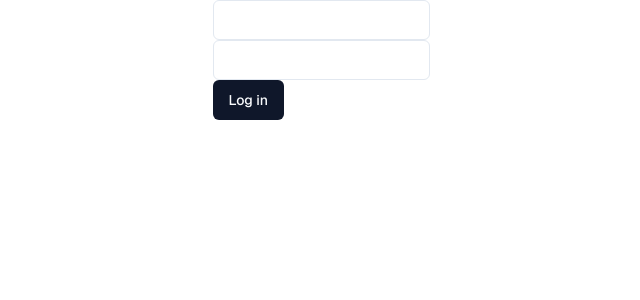
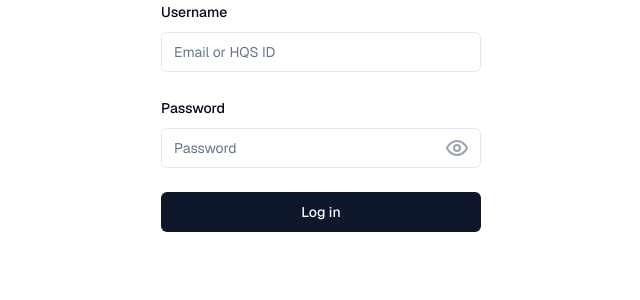
Before and after one commit to ericli18/hqs-app, a Next.js app: page /login in a window 1280 px wide. Shown: the top 300 px of the page, without its empty margins (319-959 px from the left). Built offline with nearby package versions, Linux system fonts and the light colour scheme.

Commit message:
Create form for logging in

```diff
--- a/app/login/page.tsx
+++ b/app/login/page.tsx
@@ -5,6 +5,18 @@ import { z } from "zod"
 import { zodResolver } from "@hookform/resolvers/zod"
 import { Input } from "@/components/ui/input"
 import { Button } from "@/components/ui/button"
+import { useRouter } from 'next/navigation'
+import { createClient } from "@/utils/supabase/client"
+import { useState } from "react"
+import { EyeOff, Eye } from "lucide-react"
+import {
+    Form,
+    FormControl,
+    FormField,
+    FormItem,
+    FormLabel,
+    FormMessage,
+} from "@/components/ui/form";
 
 
 const formSchema = z.object({
@@ -18,6 +30,13 @@ const Page = ({
 }: {
     searchParams: { message: string };
 }) => {
+    const [showPassword, setShowPassword] = useState(false);
+
+    const togglePasswordVisibility = () => {
+        setShowPassword((prevShowPassword) => !prevShowPassword);
+    };
+    const router = useRouter()
+
     const form = useForm<z.infer<typeof formSchema>>({
         resolver: zodResolver(formSchema),
         defaultValues: {
@@ -26,20 +45,82 @@ const Page = ({
         }
     })
 
-    function onSubmit(values: z.infer<typeof formSchema>) {
-        console.log(values);
+    async function onSubmit(values: z.infer<typeof formSchema>) {
+        const supabase = createClient();
+
+        const { error } = await supabase.auth.signInWithPassword({
+            email: values.username,
+            password: values.password,
+        });
+
+        if (error) {
+            return router.push("/login?message=Could not authenticate user");
+        }
+
+        return router.push("/")
+
+
     }
 
     return (
-        <form onSubmit={form.handleSubmit(onSubmit)}>
-            <Input {...form.register("username")} />
-            <Input {...form.register("password")} />
-            <p>{form.formState.errors.username?.message}</p>
-            <Button>
-                Log in
-            </Button>
-        </form>
-    )
+        <Form {...form}>
+            <form onSubmit={form.handleSubmit(onSubmit)} className="min-w-[20rem]">
+                <FormField
+                    control={form.control}
+                    name='username'
+                    render={({ field }) => (
+                        <FormItem>
+                            <FormLabel>Username</FormLabel>
+                            <FormControl>
+                                <Input placeholder='Email or HQS ID' {...field} />
+                            </FormControl>
+                            <FormMessage />
+                        </FormItem>
+                    )}
+                />
+                <FormField
+                    control={form.control}
+                    name='password'
+                    render={({ field }) => (
+                        <FormItem className="mt-6">
+                            <FormLabel>Password</FormLabel>
+                            <FormControl>
+                                <div className='relative'>
+                                    <Input
+                                        type={showPassword ? "text" : "password"}
+                                        placeholder='Password'
+                                        {...field}
+                                    />
+                                    <div className='absolute inset-y-0 right-0 pr-3 flex items-center text-gray-400 cursor-pointer'>
+                                        {showPassword ? (
+                                            <EyeOff
+                                                className='h-6 w-6'
+                                                onClick={togglePasswordVisibility}
+                                            />
+                                        ) : (
+                                            <Eye
+                                                className='h-6 w-6'
+                                                onClick={togglePasswordVisibility}
+                                            />
+                                        )}
+                                    </div>
+                                </div>
+                            </FormControl>
+                            <FormMessage />
+                        </FormItem>
+                    )}
+                />
+                <Button type='submit' className='w-full mt-6'>
+                    Log in
+                </Button>
+                {searchParams?.message && (
+                    <p className="text-sm font-medium text-destructive">
+                        {searchParams.message}
+                    </p>
+                )}
+            </form>
+        </Form>
+    );
 }
 
 export default Page;
--- a/app/page.tsx
+++ b/app/page.tsx
@@ -1,10 +1,14 @@
 
 import { db } from "@/drizzle/db";
 import { auth, users } from "@/drizzle/schema";
+import { createClient } from "@/utils/supabase/server";
 
 export default async function Index() {
   const employees = await db.select().from(users);
   console.log(employees)
+  const supabase = createClient();
+  const user  = await supabase.auth.getUser()
+  console.log(user)
   return (
     <h1>Log in</h1>
   );
--- /dev/null
+++ b/components/ui/form.tsx
@@ -0,0 +1,176 @@
+import * as React from "react"
+import * as LabelPrimitive from "@radix-ui/react-label"
+import { Slot } from "@radix-ui/react-slot"
+import {
+  Controller,
+  ControllerProps,
+  FieldPath,
+  FieldValues,
+  FormProvider,
+  useFormContext,
+} from "react-hook-form"
+
+import { cn } from "@/lib/utils"
+import { Label } from "@/components/ui/label"
+
+const Form = FormProvider
+
+type FormFieldContextValue<
+  TFieldValues extends FieldValues = FieldValues,
+  TName extends FieldPath<TFieldValues> = FieldPath<TFieldValues>
+> = {
+  name: TName
+}
+
+const FormFieldContext = React.createContext<FormFieldContextValue>(
+  {} as FormFieldContextValue
+)
+
+const FormField = <
+  TFieldValues extends FieldValues = FieldValues,
+  TName extends FieldPath<TFieldValues> = FieldPath<TFieldValues>
+>({
+  ...props
+}: ControllerProps<TFieldValues, TName>) => {
+  return (
+    <FormFieldContext.Provider value={{ name: props.name }}>
+      <Controller {...props} />
+    </FormFieldContext.Provider>
+  )
+}
+
+const useFormField = () => {
+  const fieldContext = React.useContext(FormFieldContext)
+  const itemContext = React.useContext(FormItemContext)
+  const { getFieldState, formState } = useFormContext()
+
+  const fieldState = getFieldState(fieldContext.name, formState)
+
+  if (!fieldContext) {
+    throw new Error("useFormField should be used within <FormField>")
+  }
+
+  const { id } = itemContext
+
+  return {
+    id,
+    name: fieldContext.name,
+    formItemId: `${id}-form-item`,
+    formDescriptionId: `${id}-form-item-description`,
+    formMessageId: `${id}-form-item-message`,
+    ...fieldState,
+  }
+}
+
+type FormItemContextValue = {
+  id: string
+}
+
+const FormItemContext = React.createContext<FormItemContextValue>(
+  {} as FormItemContextValue
+)
+
+const FormItem = React.forwardRef<
+  HTMLDivElement,
+  React.HTMLAttributes<HTMLDivElement>
+>(({ className, ...props }, ref) => {
+  const id = React.useId()
+
+  return (
+    <FormItemContext.Provider value={{ id }}>
+      <div ref={ref} className={cn("space-y-2", className)} {...props} />
+    </FormItemContext.Provider>
+  )
+})
+FormItem.displayName = "FormItem"
+
+const FormLabel = React.forwardRef<
+  React.ElementRef<typeof LabelPrimitive.Root>,
+  React.ComponentPropsWithoutRef<typeof LabelPrimitive.Root>
+>(({ className, ...props }, ref) => {
+  const { error, formItemId } = useFormField()
+
+  return (
+    <Label
+      ref={ref}
+      className={cn(error && "text-destructive", className)}
+      htmlFor={formItemId}
+      {...props}
+    />
+  )
+})
+FormLabel.displayName = "FormLabel"
+
+const FormControl = React.forwardRef<
+  React.ElementRef<typeof Slot>,
+  React.ComponentPropsWithoutRef<typeof Slot>
+>(({ ...props }, ref) => {
+  const { error, formItemId, formDescriptionId, formMessageId } = useFormField()
+
+  return (
+    <Slot
+      ref={ref}
+      id={formItemId}
+      aria-describedby={
+        !error
+          ? `${formDescriptionId}`
+          : `${formDescriptionId} ${formMessageId}`
+      }
+      aria-invalid={!!error}
+      {...props}
+    />
+  )
+})
+FormControl.displayName = "FormControl"
+
+const FormDescription = React.forwardRef<
+  HTMLParagraphElement,
+  React.HTMLAttributes<HTMLParagraphElement>
+>(({ className, ...props }, ref) => {
+  const { formDescriptionId } = useFormField()
+
+  return (
+    <p
+      ref={ref}
+      id={formDescriptionId}
+      className={cn("text-sm text-muted-foreground", className)}
+      {...props}
+    />
+  )
+})
+FormDescription.displayName = "FormDescription"
+
+const FormMessage = React.forwardRef<
+  HTMLParagraphElement,
+  React.HTMLAttributes<HTMLParagraphElement>
+>(({ className, children, ...props }, ref) => {
+  const { error, formMessageId } = useFormField()
+  const body = error ? String(error?.message) : children
+
+  if (!body) {
+    return null
+  }
+
+  return (
+    <p
+      ref={ref}
+      id={formMessageId}
+      className={cn("text-sm font-medium text-destructive", className)}
+      {...props}
+    >
+      {body}
+    </p>
+  )
+})
+FormMessage.displayName = "FormMessage"
+
+export {
+  useFormField,
+  Form,
+  FormItem,
+  FormLabel,
+  FormControl,
+  FormDescription,
+  FormMessage,
+  FormField,
+}
--- /dev/null
+++ b/components/ui/label.tsx
@@ -0,0 +1,26 @@
+"use client"
+
+import * as React from "react"
+import * as LabelPrimitive from "@radix-ui/react-label"
+import { cva, type VariantProps } from "class-variance-authority"
+
+import { cn } from "@/lib/utils"
+
+const labelVariants = cva(
+  "text-sm font-medium leading-none peer-disabled:cursor-not-allowed peer-disabled:opacity-70"
+)
+
+const Label = React.forwardRef<
+  React.ElementRef<typeof LabelPrimitive.Root>,
+  React.ComponentPropsWithoutRef<typeof LabelPrimitive.Root> &
+    VariantProps<typeof labelVariants>
+>(({ className, ...props }, ref) => (
+  <LabelPrimitive.Root
+    ref={ref}
+    className={cn(labelVariants(), className)}
+    {...props}
+  />
+))
+Label.displayName = LabelPrimitive.Root.displayName
+
+export { Label }
--- a/package.json
+++ b/package.json
@@ -9,6 +9,7 @@
     "@aws-sdk/client-rds-data": "^3.514.0",
     "@aws-sdk/credential-providers": "^3.514.0",
     "@hookform/resolvers": "^3.3.4",
+    "@radix-ui/react-label": "^2.0.2",
     "@radix-ui/react-slot": "^1.0.2",
     "@supabase/ssr": "latest",
     "@supabase/supabase-js": "latest",
```
Also changed, not shown: 1 other file (tests, documents, lock files or other folders).
